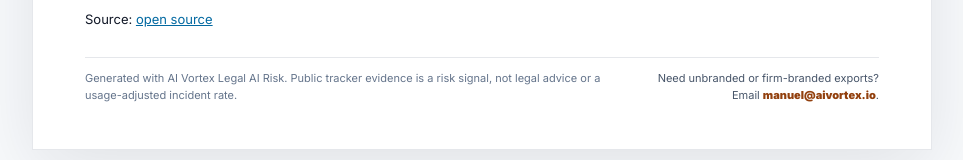
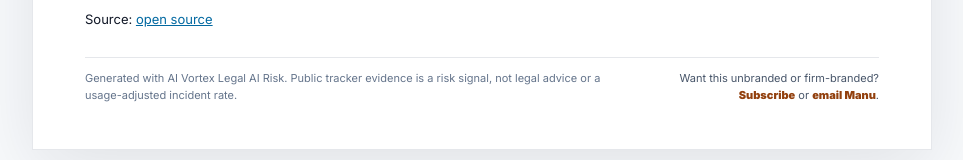
Before and after one commit to ayalamanuliber/sanctions-tracker, a Next.js app: page /artifact/print in a window 1280 px wide. Shown: the part 1284-1444 px from the top of the page, without its empty margins (158-1121 px from the left). Built offline with nearby package versions, Linux system fonts and the light colour scheme.

Commit message:
Add pro export CTA to print artifacts

```diff
--- a/app/artifact/print/page.tsx
+++ b/app/artifact/print/page.tsx
@@ -50,7 +50,9 @@ export default async function ArtifactPrintPage({ searchParams }: PageProps) {
         <div className="artifact-body" dangerouslySetInnerHTML={{ __html: html }} />
         <footer>
           <div>Generated with AI Vortex Legal AI Risk. Public tracker evidence is a risk signal, not legal advice or a usage-adjusted incident rate.</div>
-          <div className="export-cta">Need unbranded or firm-branded exports? Email <a href="mailto:manuel@aivortex.io">manuel@aivortex.io</a>.</div>
+          <div className="export-cta">
+            Want this unbranded or firm-branded? <a href="https://www.aivortex.io/legal#subscribe">Subscribe</a> or <a href="mailto:manuel@aivortex.io?subject=AI%20Vortex%20Pro%20Export%20Access">email Manu</a>.
+          </div>
         </footer>
       </article>
       <script dangerouslySetInnerHTML={{ __html: "document.querySelector('.print-button')?.addEventListener('click',()=>window.print())" }} />
```
